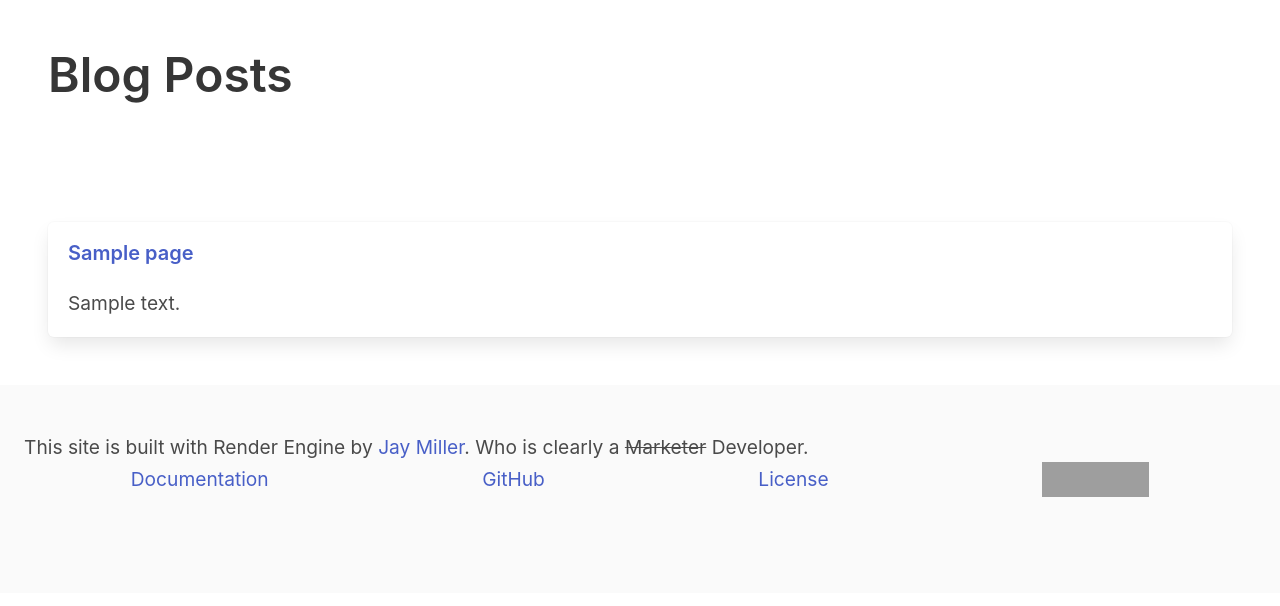
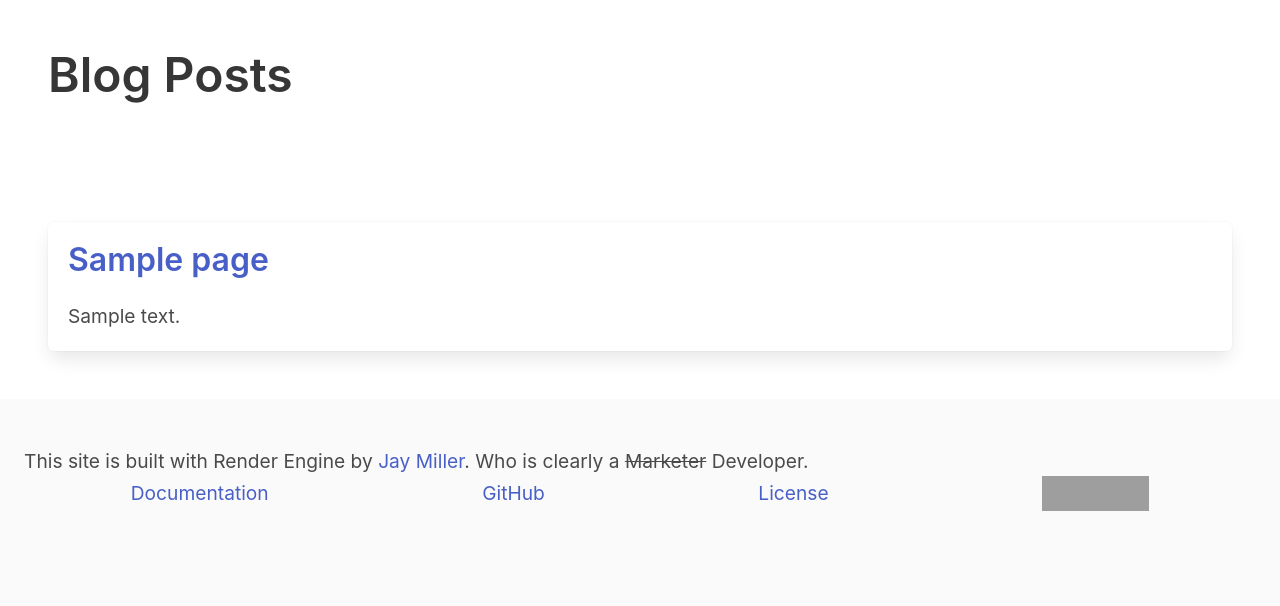
Before and after one commit to kjaymiller/render-engine-site, a Python web app: template templates/archive.html in a window 1280 px wide. Shown: the part 52-658 px from the top of the page. Run offline with Jinja, Linux system fonts and the light colour scheme; the template is opened without the code that fills it: most values are stand-ins (such as "Sample title", 1, 10 or a date in 2020); some libraries are stand-ins or nearby versions; grey boxes are pictures that could not be loaded.

Commit message:
update title template

```diff
--- a/output/blog/blog.html
+++ b/output/blog/blog.html
@@ -34,7 +34,7 @@ body {font-size: 1.2em;}
   <div class="box">
 
         <div class="content">
-          <h2 class="title is-5">
+          <h2 class="title is-3">
             <a href="/blog/executing-pre-and-post-processed-code">Executing PRE and POST Processed Code</a>
           </h2>
           <div><p>Render Engine doesn't have any pre or post processing hooks to speak of because
--- a/output/blog/tips.html
+++ b/output/blog/tips.html
@@ -34,7 +34,7 @@ body {font-size: 1.2em;}
   <div class="box">
 
         <div class="content">
-          <h2 class="title is-5">
+          <h2 class="title is-3">
             <a href="/blog/executing-pre-and-post-processed-code">Executing PRE and POST Processed Code</a>
           </h2>
           <div><p>Render Engine doesn't have any pre or post processing hooks to speak of because
--- a/templates/archive.html
+++ b/templates/archive.html
@@ -10,7 +10,7 @@
   <div class="box">
         {% for page in pages %}
         <div class="content">
-          <h2 class="title is-5">
+          <h2 class="title is-3">
             <a href="/blog/{{page.slug}}">{{page.title}}</a>
           </h2>
           <div>{{page.content}}</div>
```
